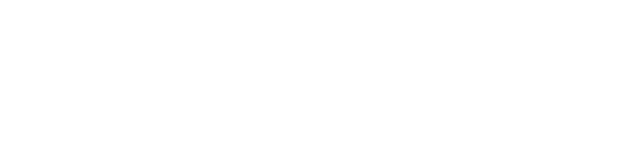
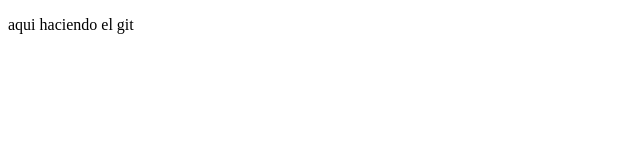
Before and after one commit to Hector9229/primgit, a plain HTML site: page index.html in a window 1280 px wide. Shown: the whole page, without its empty margins (0-640 px from the left). Drawn offline with Linux system fonts and the light colour scheme.

Commit message:
segundogit

```diff
--- a/index.html
+++ b/index.html
@@ -6,6 +6,6 @@
     <title>Document</title>
 </head>
 <body>
-
+    <p> aqui haciendo el git</p>
 </body>
 </html>
```
